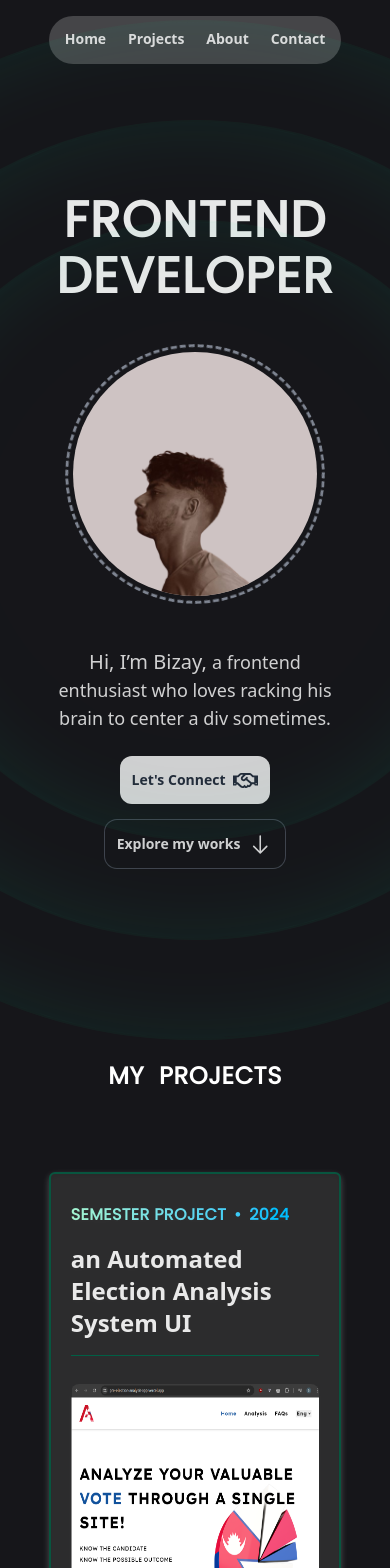
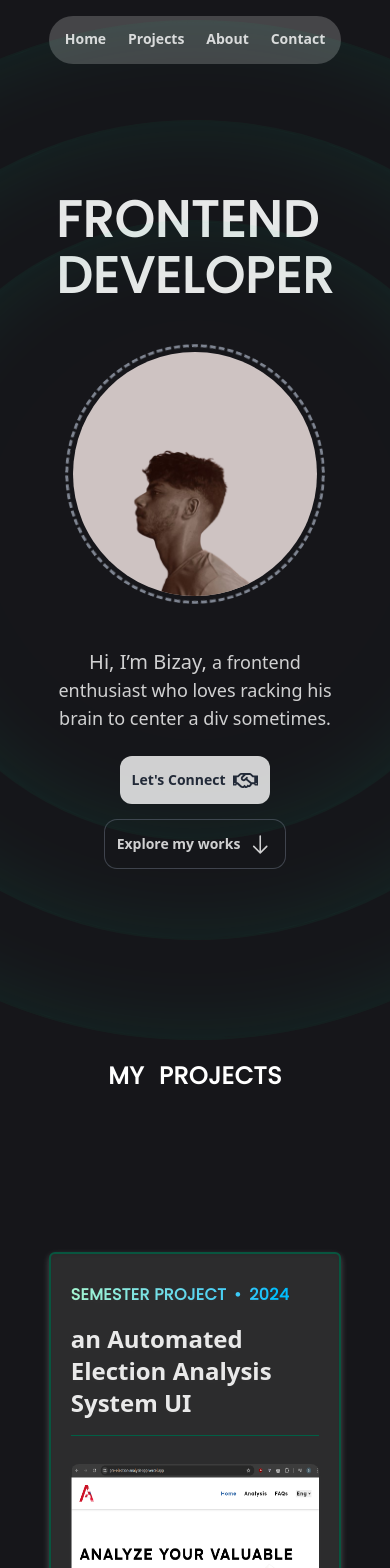
Before and after one commit to Bizayy/Portfolio-Site, a Next.js app: page / in a window 390 px wide. Shown: the top 1568 px of the page. Built offline with nearby package versions, Linux system fonts and the light colour scheme.

Commit message:
implemented some animations and did some other stuffs

```diff
--- a/package.json
+++ b/package.json
@@ -9,6 +9,7 @@
         "lint": "next lint"
     },
     "dependencies": {
+        "@gsap/react": "^2.1.2",
         "framer-motion": "^12.23.0",
         "next": "15.3.4",
         "react": "^19.0.0",
--- a/src/app/Components/ContactSection.tsx
+++ b/src/app/Components/ContactSection.tsx
@@ -4,7 +4,7 @@ import { HiOutlineArrowTopRightOnSquare } from 'react-icons/hi2'
 const ContactSection = ({ scrollRef }: { scrollRef: React.RefObject<HTMLDivElement | null> }) => {
     return (
         <section ref={scrollRef} className='my-20 p-6 lg:p-7 xl:p-9 flex flex-col md:flex-row items-center gap-6 bg-gradient-to-br from-[#2b2b2b]/90 to-white/20 rounded-3xl
-            text-black/90 relative overflow-hidden z-0'>
+            text-black/90 relative overflow-hidden z-0 animate-slideUp'>
             <div className='bg-[url(/grain.jpg)] absolute -z-10 opacity-5 inset-0' />
             <div className='flex flex-col justify-center text-center gap-2 md:w-2/3 md:text-left text-white/90'>
                 <h1 className='text-xl lg:text-2xl xl:text-3xl font-openSans font-semibold'>Want to create something together?</h1>
@@ -12,7 +12,7 @@ const ContactSection = ({ scrollRef }: { scrollRef: React.RefObject<HTMLDivEleme
             </div>
             <div className='flex md:w-1/3 items-center justify-end'>
                 <Link href='' className='w-36 md:w-40 text-gray-900/90 text-sm md:text-base lg:text-lg font-semibold bg-white/90 rounded-xl px-auto py-2 flex
-                    items-center justify-center gap-2'>
+                    items-center justify-center gap-2 hover:scale-[1.05] transition-all duration-500'>
                     Contact me
                     <span><HiOutlineArrowTopRightOnSquare size={16} /></span>
                 </Link>
--- a/src/app/Components/Header.tsx
+++ b/src/app/Components/Header.tsx
@@ -1,10 +1,12 @@
-import React, { useRef } from 'react'
+import React, { useEffect, useRef, useState } from 'react'
 import Link from 'next/link'
+
 export const Header = ({ onScrollToProjects, onScrollToAbout, onScrollToContact }: {
     onScrollToProjects: () => void;
     onScrollToAbout: () => void;
     onScrollToContact: () => void
 }) => {
+
 
     const navItems = [
         {
@@ -22,8 +24,8 @@ export const Header = ({ onScrollToProjects, onScrollToAbout, onScrollToContact
 
     ]
     return (
-        <nav className='rounded-4xl mt-4 sm:mt-8 max-w-[500px] md:max-w-[600px] xl:max-w-[700px] mx-auto px-4 h-12 lg:h-14 bg-white/20 text-white/80 sm:flex sm:items-center sm:justify-between
-            sm:gap-6 z-10'>
+        <nav className={`rounded-4xl mt-4 sm:mt-8 max-w-[500px] md:max-w-[600px] xl:max-w-[700px] mx-auto px-4 h-12 lg:h-14 bg-white/20 text-white/80 sm:flex sm:items-center sm:justify-between
+            sm:gap-6 z-50 animate-slideDown`}>
             <Link href='#home' className='hidden sm:block cursor-pointer'>
                 <h1 className='text-xl xl:text-2xl font-semibold z-10 text-emerald-200 hover:bg-gradient-to-r hover:from-emerald-300 hover:to-sky-400 hover:text-transparent
                     hover:bg-clip-text'>Bizayyy</h1>
--- a/src/app/Components/HeroSection.tsx
+++ b/src/app/Components/HeroSection.tsx
@@ -2,32 +2,72 @@ import Image from "next/image"
 import { FaRegHandshake } from "react-icons/fa"
 import { GoArrowDown } from "react-icons/go"
 import HeroOrbit from "./HeroOrbit"
+import gsap from "gsap"
+import { useGSAP } from "@gsap/react"
+import { useRef } from "react"
+
+gsap.registerPlugin(useGSAP);
+
 const HeroSection = () => {
+
+
+    const renderLetters = (name: string) => {
+        if (!name) return;
+        return name.split('').map((letter, idx) => (
+            <span key={idx} className="inline-block animate-title uppercase opacity-0">{letter === " " ? "\u00A0" : letter}</span>
+        ));
+
+    }
+
+    const containerRef = useRef<HTMLHeadingElement>(null);
+    useGSAP(() => {
+
+        gsap.fromTo('.animate-title',
+            {
+                x: -100,
+                opacity: 0,
+                rotate: -10,
+            }, {
+            x: 0,
+            opacity: 1,
+            duration: 1,
+            rotate: 0,
+            ease: "elastic.out(1,0.2)",
+            transformOrigin: 'left top',
+            stagger: {
+                each: 0.2,
+            },
+        })
+    }, { scope: containerRef })
+
+
     return (
-        <section className='w-full mt-32 md:mt-36 xl:mt-40 relative'>
+        <section ref={containerRef} className='w-full mt-32 md:mt-36 xl:mt-40 relative'>
             <h1 className="text-[50px] leading-14 text-center text-white/90 md:text-left sm:text-[55px] md:text-[64px] xl:text-[84px] tracking-wide font-bold
                 w-full">
-                FRONTEND DEVELOPER
+                {renderLetters("frontend developer")}
             </h1>
             <div className="flex flex-col lg:flex-row items-center justify-start gap-6 xl:gap-16">
-                <div className="w-[260px] h-[260px] sm:w-[305px] sm:h-[305px] rounded-full overflow-hidden mt-10 relative">
+                <div className="w-[260px] h-[260px] sm:w-[305px] sm:h-[305px] rounded-full overflow-hidden mt-10 relative animate-slideRight">
                     <div className="absolute inset-0 rounded-full overflow-hidden border-3 border-dashed border-gray-400/80
                      animate-spin [animation-duration:30s] z-10" />
-                    <div className=" rounded-full absolute inset-2 bg-[#e3d6d5]/90 overflow-hidden ">
-                        <Image src='/me.png' alt="me" width={1000} height={1000} className="w-80 h-80 sm:w-96 sm:h-96 absolute z-10 object-contain -bottom-14" />
+                    <div className=" rounded-full absolute inset-2 bg-[#e3d6d5]/90 overflow-hidden z-20">
+                        <Image src='/me.png' alt="me" width={1000} height={1000} className="w-80 h-80 sm:w-96 sm:h-96 absolute object-contain -bottom-14" />
                     </div>
                 </div>
-                <div className="w-full max-w-96 md:max-w-[500px] lg:w-[58%] xl:w-1/2 mt-5 xl:mt-24 flex flex-col items-start gap-6">
+                <div className="w-full max-w-96 md:max-w-[500px] lg:w-[58%] xl:w-1/2 mt-5 xl:mt-24 flex flex-col items-start gap-6 animate-slideLeft">
                     <p className="w-full text-center lg:text-left text-xl sm:text-2xl xl:text-2xl text-white/80">
                         Hi, I’m Bizay, <span className="text-lg sm:text-xl xl:text-xl">a frontend enthusiast who loves racking his brain to center a div sometimes.</span>
                     </p>
                     <div className="w-full flex flex-col sm:flex-row items-center justify-center lg:justify-start gap-4 md:gap-14 lg:gap-10 text-sm sm:text-base
-                        xl:text-lg font-semibold">
-                        <button className=" sm:w-auto flex cursor-pointer bg-white/80 text-gray-900/90 rounded-xl px-3 xl:px-6 items-center gap-2 h-12">
+                        xl:text-lg font-semibold z-20">
+                        <button className=" sm:w-auto flex cursor-pointer bg-white/80 text-gray-900/90 rounded-xl px-3 xl:px-6 items-center gap-2 h-12
+                            hover:scale-[1.05] transition-all duration-500">
                             <span>Let's Connect</span>
                             <FaRegHandshake size={25} className="inline" />
                         </button>
-                        <button className=" sm:w-auto text-white/80 flex cursor-pointer ring-1 ring-gray-500/50 rounded-xl px-3 xl:px-6 gap-2 items-center h-12">
+                        <button className="hover:scale-[1.05] transition-all duration-500 sm:w-auto text-white/80 flex cursor-pointer ring-1 ring-gray-500/50 rounded-xl px-3
+                            xl:px-6 gap-2 items-center h-12">
                             <span>Explore my works</span>
                             <GoArrowDown size={25} className="inline" />
                         </button>
--- a/src/app/Components/ProjectsSection.tsx
+++ b/src/app/Components/ProjectsSection.tsx
@@ -6,14 +6,16 @@ import { HiOutlineArrowTopRightOnSquare } from 'react-icons/hi2'
 import { GoCheckCircle } from 'react-icons/go'
 
 const ProjectsSection = ({ scrollRef }: { scrollRef: React.RefObject<HTMLDivElement | null> }) => {
+
     return (
         <section ref={scrollRef} className='w-full mt-48 xl:mt-40'>
-            <h1 className='text-2xl md:text-3xl font-semibold text-center [word-spacing:8px] tracking-wide'>MY PROJECTS</h1>
-            <div className='pb-10 pt-20 text-white/90 flex flex-col items-center justify-center gap-18'>
+            <h1 className='text-2xl md:text-3xl font-semibold text-center [word-spacing:8px] tracking-wide animate-slideDown'>MY PROJECTS</h1>
+            <div className='pb-10 pt-20 text-white/90'>
                 {
                     projects.map((project) => (
-                        <div key={project.id} className='w-full h-[590px] sm:h-[650px] md:h-[760px] lg:h-[400px] max-w-[432px] xl:h-[500px] md:max-w-[700px] lg:max-w-[800px] xl:max-w-[950px] border-2 border-emerald-800/80 rounded-md py-7 px-5
-                            drop-shadow-white drop-shadow-md/25 bg-[#2b2b2b]/90 relative lg:flex items-start justify-start gap-24 lg:pb-0 lg:pr-0 lg:pl-8 overflow-hidden'>
+                        <div key={project.id} className='w-full my-20 h-[670px] sm:h-[650px] md:h-[760px] lg:h-[400px] max-w-[432px] xl:h-[500px] md:max-w-[700px] lg:max-w-[800px] xl:max-w-[950px] border-2 border-emerald-800/80 rounded-md py-7 px-5
+                            drop-shadow-white drop-shadow-md/25 bg-[#2b2b2b]/90 overflow-clip lg:flex items-start justify-start gap-24 lg:pb-0 lg:pr-0 lg:pl-8
+                            mx-auto animate-slideUp'>
 
                             <div className='lg:w-[40%] h-full'>
 
@@ -43,7 +45,7 @@ const ProjectsSection = ({ scrollRef }: { scrollRef: React.RefObject<HTMLDivElem
                                     }
                                 </ul>
                                 <Link href={project.link} className='inline-flex items-center justify-center gap-2 w-full px-auto py-3 text-lg font-semibold
-                                rounded-xl bg-white/90 text-gray-900/90'>
+                                rounded-xl bg-white/90 text-gray-900/90 hover:scale-[1.05] transition-all duration-500'>
                                     Visit site
                                     <span><HiOutlineArrowTopRightOnSquare /></span>
                                 </Link>
--- a/src/app/globals.css
+++ b/src/app/globals.css
@@ -8,6 +8,85 @@
 @theme {
     --font-poppins: var(--font-poppins);
     --font-openSans: var(--font-openSans);
+
+    --animate-tapeMotion: tapeMotion 20s linear infinite;
+    --animate-reverseTapeMotion: reverseTapeMotion 20s linear infinite;
+
+    @keyframes tapeMotion {
+        0% {
+            transform: translateX(-50%);
+        }
+
+        100% {
+            transform: translateX(0%);
+        }
+    }
+
+    @keyframes reverseTapeMotion {
+        0% {
+            transform: translateX(0%);
+        }
+
+        100% {
+            transform: translateX(-50%);
+        }
+    }
+
+    --animate-slideDown: slideDown 0.8s ease-in-out;
+
+    @keyframes slideDown {
+        0% {
+            opacity: 0;
+            transform: translateY(-20px);
+        }
+
+        100% {
+            opacity: 1;
+            transform: translateY(0);
+        }
+    }
+
+    --animate-slideUp: slideUp 0.8s ease-in-out;
+
+    @keyframes slideUp {
+        0% {
+            opacity: 0;
+            transform: translateY(20px);
+        }
+
+        100% {
+            opacity: 1;
+            transform: translateY(0);
+        }
+    }
+
+    --animate-slideRight: slideRight 0.8s ease-in-out;
+
+    @keyframes slideRight {
+        0% {
+            opacity: 0;
+            transform: translateX(-20px);
+        }
+
+        100% {
+            opacity: 1;
+            transform: translateX(0);
+        }
+    }
+
+    --animate-slideLeft: slideLeft 0.8s ease-in-out;
+
+    @keyframes slideLeft {
+        0% {
+            opacity: 0;
+            transform: translateX(20px);
+        }
+
+        100% {
+            opacity: 1;
+            transform: translateX(0);
+        }
+    }
 }
 
 @layer base {
```
Also changed, not shown: src/app/Components/AboutSection.tsx (+57 -13 lines), src/app/Components/FooterSection.tsx (+4 -3 lines), src/app/Components/TapeSection.tsx (+12 -3 lines), 1 other file (tests, documents, lock files or other folders). Lines whose indentation alone changed are shown as unchanged.
